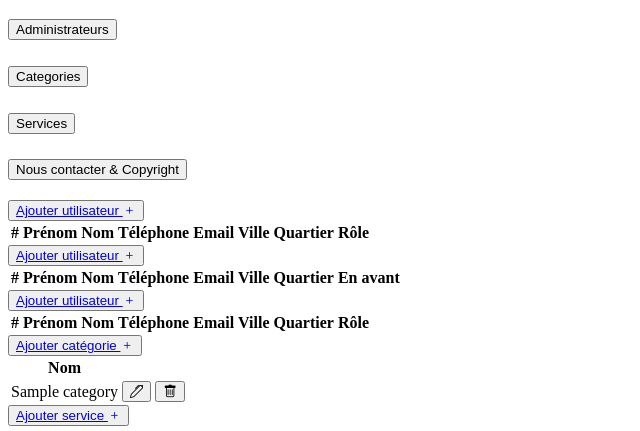
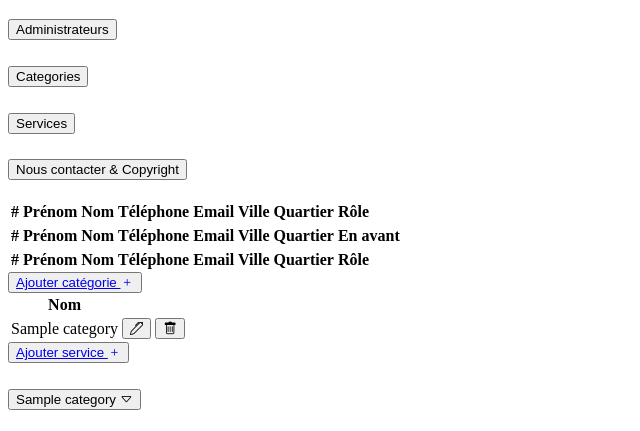
Before and after one commit to WildCodeSchool/2022-03-php-paris-p3-kossy-beauty, a Symfony app: template templates/admin/index.html.twig in a window 1280 px wide. Shown: the part 362-793 px from the top of the page, without its empty margins (0-640 px from the left). Run offline with Twig, Linux system fonts and the light colour scheme; the template is opened without the code that fills it: most values are stand-ins (such as "Sample title", 1, 10 or a date in 2020); lists and menus that the app fills with data are empty; some libraries are stand-ins or nearby versions.

Commit message:
btn ad user deleted in dashboard

```diff
--- a/templates/admin/index.html.twig
+++ b/templates/admin/index.html.twig
@@ -84,13 +84,13 @@ endblock %} {% block body %}
             data-bs-parent="#accordionExample"
         >
             <div class="accordion-body">
-                <button class="btn btn-outline-success">
+                {# <button class="btn btn-outline-success">
                     <a
                         class="text-dark text-decoration-none"
                         href="{{ path('app_register') }}"
                         >Ajouter utilisateur <i class="bi bi-plus"></i
                     ></a>
-                </button>
+                </button> #}
                 <table class="table">
                     <thead>
                         <tr>
@@ -154,13 +154,6 @@ endblock %} {% block body %}
             data-bs-parent="#accordionExample"
         >
             <div class="accordion-body">
-                <button class="btn btn-outline-success">
-                    <a
-                        class="text-dark text-decoration-none"
-                        href="{{ path('app_register') }}"
-                        >Ajouter utilisateur <i class="bi bi-plus"></i
-                    ></a>
-                </button>
                 <table class="table">
                     <thead>
                         <tr>
@@ -227,13 +220,6 @@ endblock %} {% block body %}
             data-bs-parent="#accordionExample"
         >
             <div class="accordion-body">
-                <button class="btn btn-outline-success">
-                    <a
-                        class="text-dark text-decoration-none"
-                        href="{{ path('app_register') }}"
-                        >Ajouter utilisateur <i class="bi bi-plus"></i
-                    ></a>
-                </button>
                 <table class="table">
                     <thead>
                         <tr>
```
